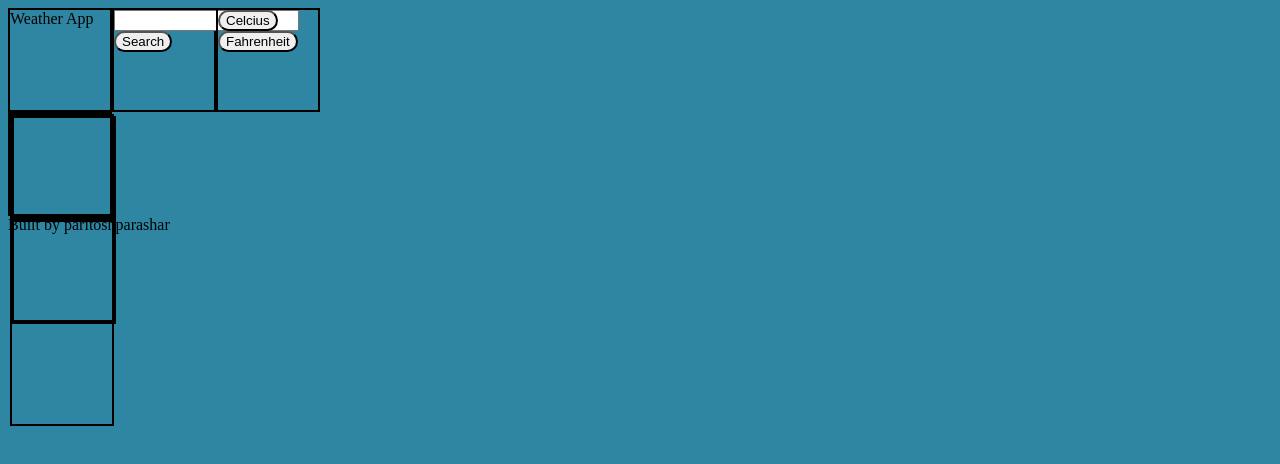
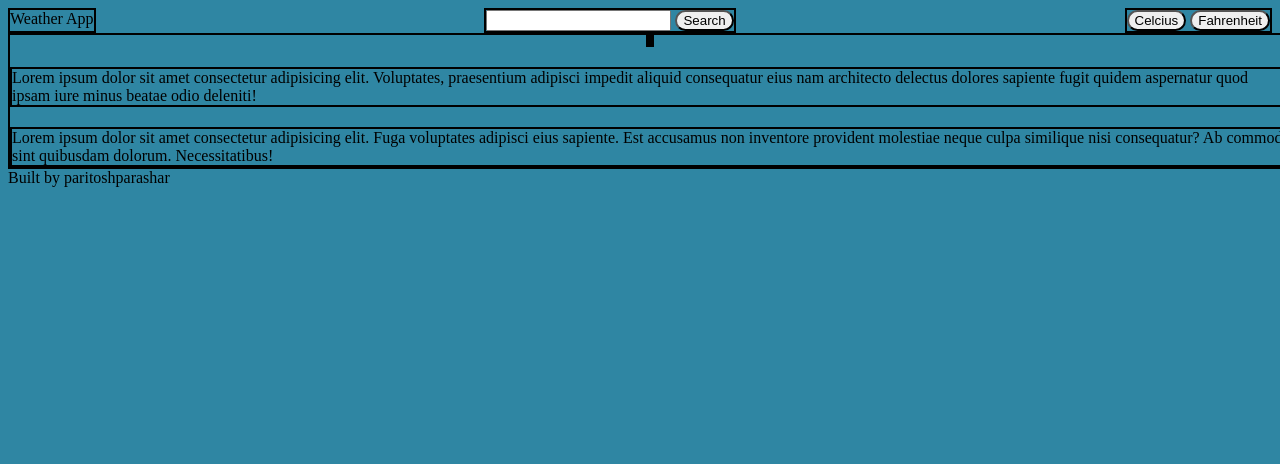
Before and after one commit to paritoshparashar/Weather-App, a website built with webpack: page src/template.html in a window 1280 px wide. Built offline with nearby package versions, Linux system fonts and the light colour scheme.

Commit message:
Give the basic structure to the webpage

```diff
--- a/src/main.css
+++ b/src/main.css
@@ -1,21 +1,31 @@
+
+
 body {
     background: rgb(47, 134, 163);
+    height: 100vh;
 }
 
 header {
     display: flex;
+    justify-content: space-between;
 }
 
 button {
     border-radius: 1em;
 }
 
+.content {
+    width: 100vw;
+    display: flex;
+    flex-direction: column;
+    align-items: center;
+    gap: 20px;
+
+}
 .searchInfo > #location {
 
 }
 
 div {
-    width: 100px;
-    height:100px;
     border: 2px solid black;
 }
--- a/src/template.html
+++ b/src/template.html
@@ -26,9 +26,9 @@
             <div id="time"></div>
         </div>
 
-        <div class="forecast"></div>
+        <div class="forecast">Lorem ipsum dolor sit amet consectetur adipisicing elit. Voluptates, praesentium adipisci impedit aliquid consequatur eius nam architecto delectus dolores sapiente fugit quidem aspernatur quod ipsam iure minus beatae odio deleniti!</div>
 
-        <div class="weekly-forecast"></div>
+        <div class="weekly-forecast">Lorem ipsum dolor sit amet consectetur adipisicing elit. Fuga voluptates adipisci eius sapiente. Est accusamus non inventore provident molestiae neque culpa similique nisi consequatur? Ab commodi sint quibusdam dolorum. Necessitatibus!</div>
     </div>
 
     <footer> Built by paritoshparashar</footer>
```
